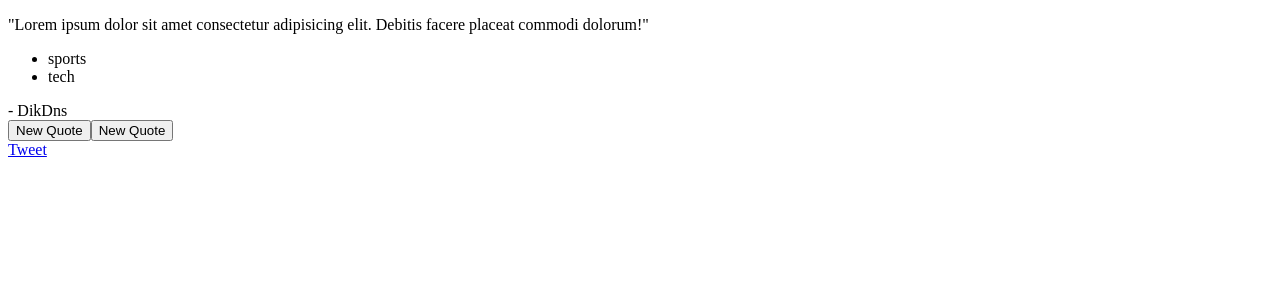
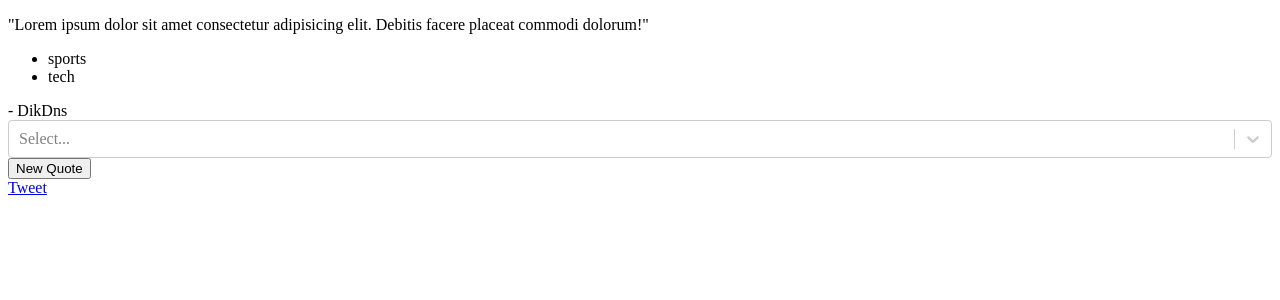
Before and after one commit to DikDns/fcc-front-end-development-projects, a React (Vite) app: page / in a window 1280 px wide. Shown: the top 300 px of the page. Built offline with nearby package versions, Linux system fonts and the light colour scheme.

Commit message:
init: select tags

```diff
--- a/src/App.jsx
+++ b/src/App.jsx
@@ -1,9 +1,23 @@
 import { useEffect, useState } from "react";
+import Select from "react-select";
+import makeAnimated from "react-select/animated";
+
+const animatedComponents = makeAnimated();
 
 function App() {
   const [quotes, setQuotes] = useState(null);
+  const [tags, setTags] = useState([
+    { value: "tech", label: "tech" },
+    { value: "love", label: "love" },
+  ]);
+  const [selectedTags, setSelectedTags] = useState(null);
 
   useEffect(() => {}, []);
+
+  const handleTagsChange = (selectedTags) => {
+    console.log(selectedTags);
+    setSelectedTags(() => selectedTags);
+  };
 
   return (
     <div className="App">
@@ -24,7 +38,15 @@ function App() {
           <span id={`author`}>- DikDns</span>
         </div>
         <div id={`menu-wrapper`}>
-          <button id={`tags`}>New Quote</button>
+          <Select
+            closeMenuOnSelect={false}
+            components={animatedComponents}
+            isMulti={true}
+            id={`set-tags`}
+            options={tags}
+            onChange={handleTagsChange}
+            value={selectedTags}
+          />
           <button id={`new-quote`}>New Quote</button>
         </div>
         <div id={`share-wrapper`}>
```
